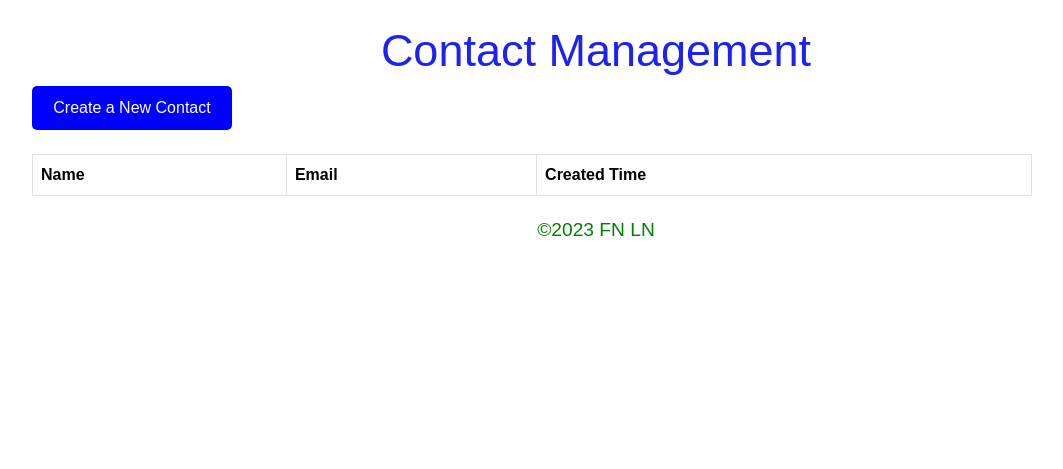
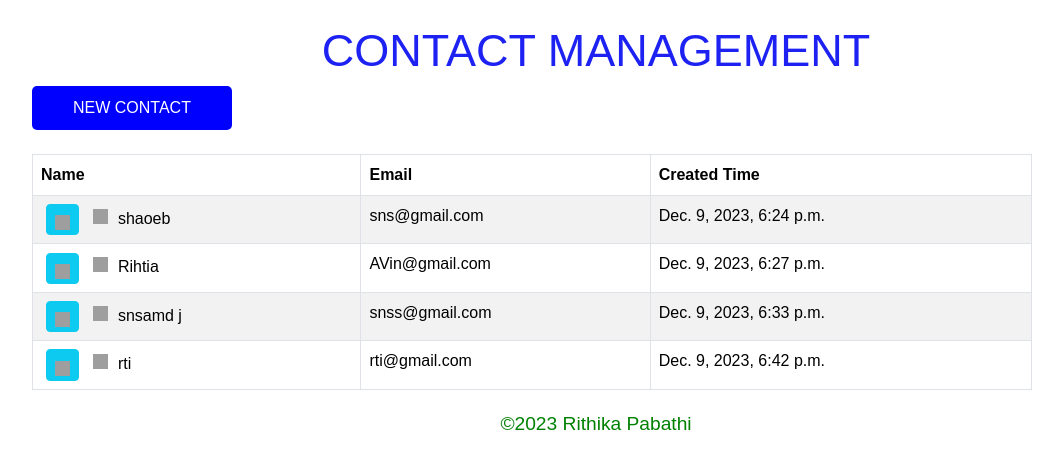
Before and after one commit to RithikaGoud/rithika_pabathi, a Django app: page / in a window 1280 px wide. Shown: the top 469 px of the page, without its empty margins (44-1107 px from the left). Run offline with Django 4.2, Linux system fonts and the light colour scheme; data comes from the database, SQL or seed files in the repository; both versions use the stored data as it was after the commit; lists and menus that the app fills with data are empty; some libraries are stand-ins or nearby versions; grey boxes are pictures that could not be loaded.

Commit message:
Signature_Updated

```diff
--- a/rithika_pabathi/rithika_pabathi/settings.py
+++ b/rithika_pabathi/rithika_pabathi/settings.py
@@ -1,7 +1,7 @@
 """
-Django settings for rithika_pabathi project.
+Django settings for todo_site project.
 
-Generated by 'django-admin startproject' using Django 4.2.7.
+Generated by 'django-admin startproject' using Django 4.2.6.
 
 For more information on this file, see
 https://docs.djangoproject.com/en/4.2/topics/settings/
@@ -20,7 +20,7 @@
 # See https://docs.djangoproject.com/en/4.2/howto/deployment/checklist/
 
 # SECURITY WARNING: keep the secret key used in production secret!
-SECRET_KEY = "django-insecure-0#jo%u7%$dn5vo8air1jvt&y-8i9!_2ivow21dk*q9e#h#s+x)"
+SECRET_KEY = "django-insecure-ssyj-0q#%$1mci@df*&_=3(_$g5s7pzfq7#c-c0454e^g^!rj6"
 
 # SECURITY WARNING: don't run with debug turned on in production!
 DEBUG = True
--- a/rithika_pabathi/templates/base.html
+++ b/rithika_pabathi/templates/base.html
@@ -22,7 +22,7 @@
     {% block content %}{% endblock content %}
   </div>
   <div class="footer">
-    <p class="signature">&copy;2023 FN LN</p>
+    <p class="signature">&copy;2023 Rithika Pabathi</p>
   </div>
 </body>
 
--- a/rithika_pabathi/templates/pages/task_list.html
+++ b/rithika_pabathi/templates/pages/task_list.html
@@ -1,6 +1,7 @@
 {% extends "base.html" %}
 
 {% block content %}
+{% load static %}
 <style>
 
   body {
@@ -69,10 +70,10 @@
   }
 </style>
 <div style="text-align: center;">
-  <h1 class="mt-4">Contact Management</h1>
+  <h1 class="mt-4">CONTACT MANAGEMENT</h1>
 </div>
 <div class="container">
-  <a href="{% url 'task_create' %}" class="new-contact-btn">Create a New Contact</a>
+  <a href="{% url 'task_create' %}" class="new-contact-btn">NEW CONTACT</a>
   <table class="table table-striped table-bordered mt-4">
 
     <thead>
@@ -84,14 +85,16 @@
       </tr>
     </thead>
     <tbody>
-      {% for task in page_list %}
+      {% for task in task_list %}
       <tr>
         <td>
-          <a class="btn btn-info btn-sm margin" href="{% url 'page_detail' task.pk %}" >
-            <span class="action-icons edit-icon" title="Edit">&#9998;</span>
+          <a class="btn btn-info btn-sm margin" href="{% url 'task_detail' task.pk %}" >
+            <img style="height: 15px;width: 15px;margin-top: 5px;" src="https://cdn-icons-png.flaticon.com/512/2312/2312254.png" alt="">
+            <!-- <span class="action-icons edit-icon" title="Edit">&#9998;</span> -->
           </a>
-          <a class="icon-link margin" href="{% url 'page_confirm_list' task.pk %}">
-                <span class="action-icons bin-icon" title="Delete">&#128465;</span>
+          <a class="icon-link margin" href="{% url 'task_confirm_list' task.pk %}">
+                <img src="https://cdn-icons-png.flaticon.com/512/4021/4021663.png" style="height: 15px;width: 15px;margin-top: 5px;" alt="">
+                <!-- <span class="action-icons bin-icon" title="Delete">&#128465;</span> -->
           </a>
           {{ task.name }}
         </td>
```
Also changed, not shown: rithika_pabathi/db.sqlite3, rithika_pabathi/templates/delete.png (added).
